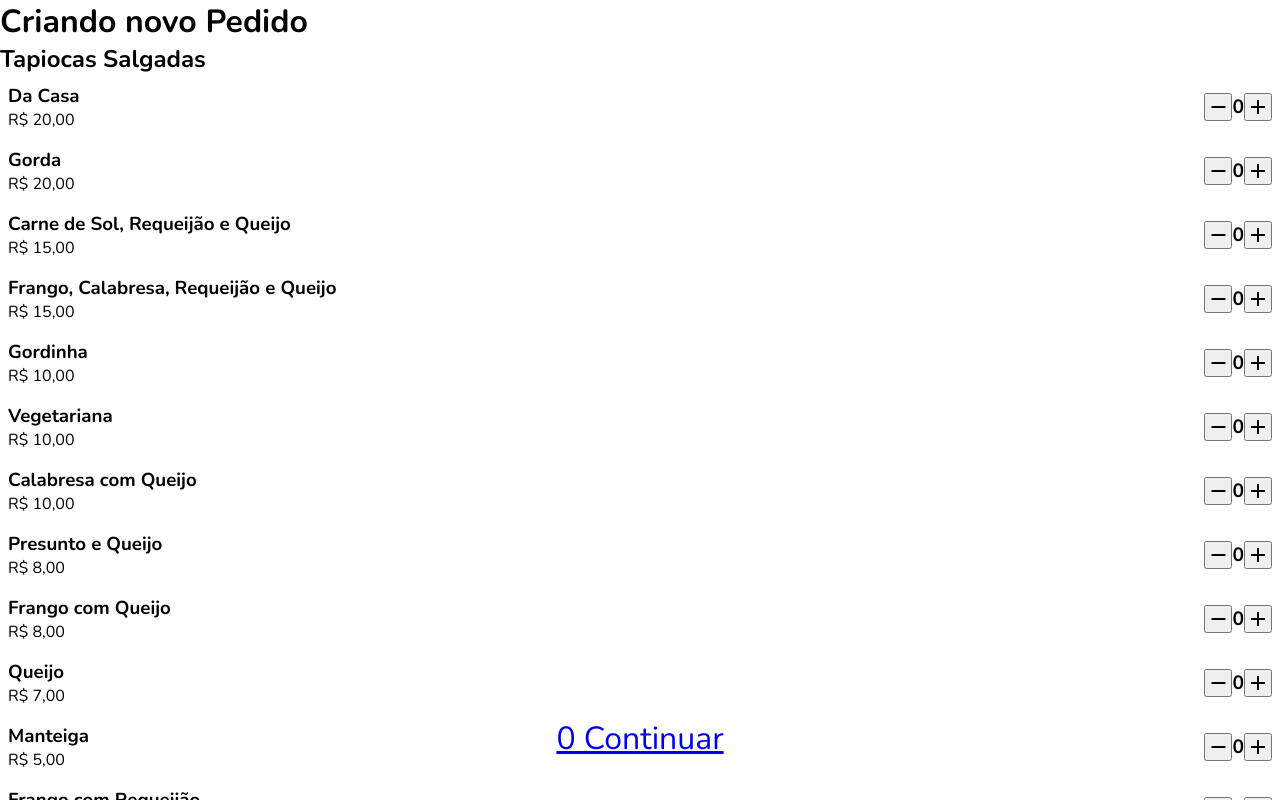
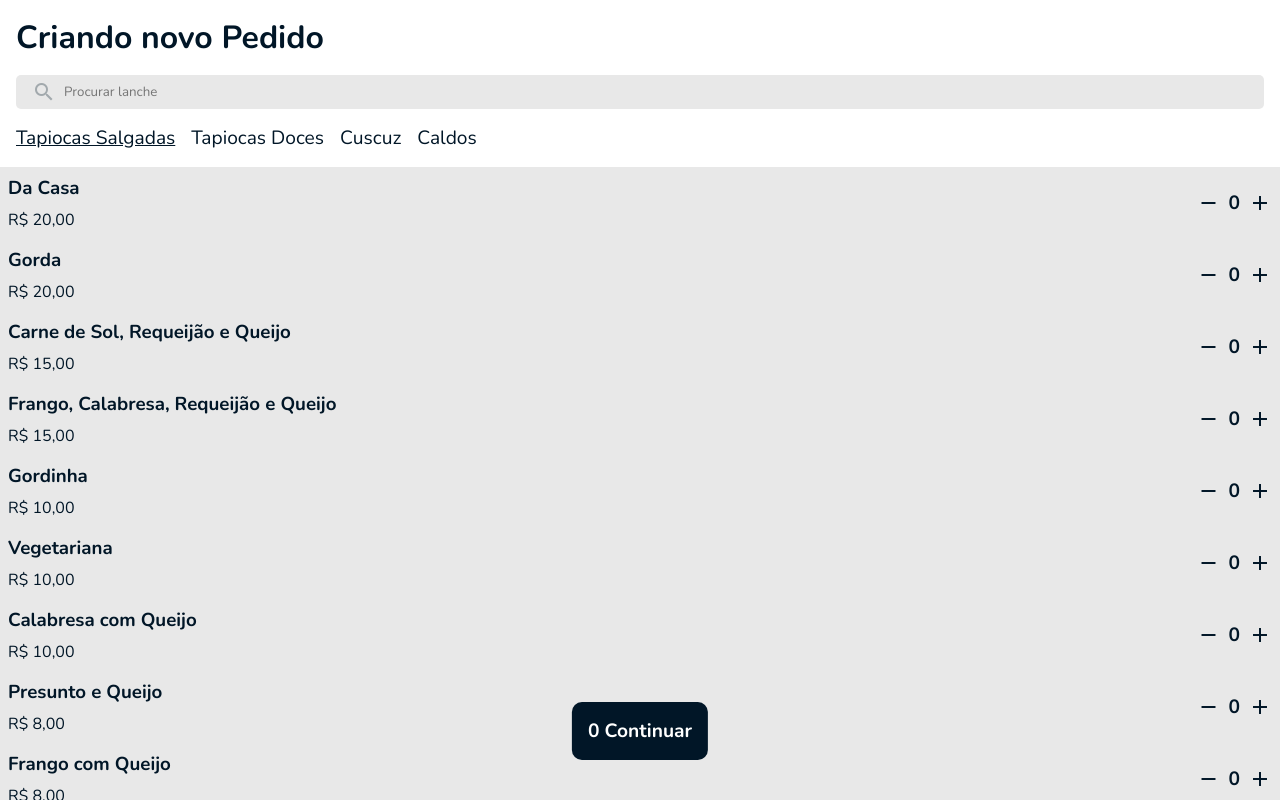
Before and after one commit to joselucassr/tickets-tapioca, a SvelteKit app: page / in a window 1280 px wide. Shown: the top 800 px of the page. Built offline with nearby package versions, Linux system fonts and the light colour scheme.

Commit message:
main page styling

```diff
--- a/src/app.css
+++ b/src/app.css
@@ -1,9 +1,21 @@
 @import url('https://fonts.googleapis.com/css2?family=Nunito:ital,wght@0,200..1000;1,200..1000&display=swap');
 @import 'material-icons/iconfont/material-icons.css';
+
+:root {
+	--primary: #011627;
+	--background: #e8e8e8;
+	--input-bg: #b2b9bd;
+	--input-text: #a2a9ad;
+}
 
 * {
 	margin: 0;
 	padding: 0;
 	box-sizing: border-box;
 	font-family: 'Nunito', sans-serif;
+	color: var(--primary);
 }
+
+body {
+	background-color: var(--background);
+}
--- a/src/lib/components/ItemCard.svelte
+++ b/src/lib/components/ItemCard.svelte
@@ -35,6 +35,14 @@
 	.item {
 		display: flex;
 		justify-content: space-between;
+		width: 100%;
+	}
+
+	.details {
+		width: 70%;
+		display: flex;
+		flex-direction: column;
+		gap: 0.5rem;
 	}
 
 	.quantity {
@@ -42,5 +50,11 @@
 		align-items: center;
 		font-size: 1.2rem;
 		font-weight: bold;
+		gap: 0.5rem;
+	}
+
+	button {
+		border: none;
+		background-color: inherit;
 	}
 </style>
--- a/src/routes/+page.svelte
+++ b/src/routes/+page.svelte
@@ -4,6 +4,11 @@
 	import { createCart } from '$lib/cart.svelte';
 
 	let xCart = createCart();
+	let selectedMenu = $state('Tapiocas Salgadas');
+
+	$effect(() => {
+		console.log(selectedMenu);
+	});
 
 	$effect(() => {
 		const savedCart = localStorage.getItem('cart');
@@ -17,35 +22,63 @@
 	function checkCartAmount(name: string): number {
 		return xCart.cart.filter((item) => item.name === name).length;
 	}
+
+	function changeMenu(e: Event) {
+		selectedMenu = (e.target as HTMLElement).innerHTML;
+	}
+
+	function checkSelected(menuName: string) {
+		return selectedMenu === menuName;
+	}
 </script>
 
+<header>
 	<h1>Criando novo Pedido</h1>
+	<div class="search-box">
+		<span class="material-icons">search</span>
+		<input type="text" placeholder="Procurar lanche" />
+	</div>
+	<div class="menu-options">
+		<button class:selected-menu={checkSelected('Tapiocas Salgadas')} on:click={changeMenu}
+			>Tapiocas Salgadas</button
+		>
+		<button class:selected-menu={checkSelected('Tapiocas Doces')} on:click={changeMenu}
+			>Tapiocas Doces</button
+		>
+		<button class:selected-menu={checkSelected('Cuscuz')} on:click={changeMenu}>Cuscuz</button>
+		<button class:selected-menu={checkSelected('Caldos')} on:click={changeMenu}>Caldos</button>
+	</div>
+</header>
 
 <main>
-	<h2>Tapiocas Salgadas</h2>
+	{#if selectedMenu === 'Tapiocas Salgadas'}
 		<section class="item-section">
 			{#each menu.tapiocasSalgadas as item}
 				<ItemCard {item} category="Tapioca" amount={checkCartAmount(`Tapioca ${item.name}`)} />
 			{/each}
 		</section>
-	<h2>Tapiocas Doces</h2>
+	{/if}
+	{#if selectedMenu === 'Tapiocas Doces'}
 		<section class="item-section">
 			{#each menu.tapiocasDoces as item}
 				<ItemCard {item} category="Tapioca" amount={checkCartAmount(`Tapioca ${item.name}`)} />
 			{/each}
 		</section>
-	<h2>Cuscuz</h2>
+	{/if}
+	{#if selectedMenu === 'Cuscuz'}
 		<section class="item-section">
 			{#each menu.cuscuz as item}
 				<ItemCard {item} category="Cuscuz" amount={checkCartAmount(`Cuscuz ${item.name}`)} />
 			{/each}
 		</section>
-	<h2>Caldos</h2>
+	{/if}
+	{#if selectedMenu === 'Caldos'}
 		<section class="item-section">
 			{#each menu.caldos as item}
 				<ItemCard {item} category="Caldo" amount={checkCartAmount(`Caldo ${item.name}`)} />
 			{/each}
 		</section>
+	{/if}
 </main>
 
 <a href="/checkout" class="floating-btn"> {xCart.cart.length} Continuar </a>
@@ -68,5 +101,58 @@
 		left: 50%;
 		translate: -50% 0%;
 		font-size: 2rem;
+		background-color: var(--primary);
+		color: #fff;
+		text-decoration: none;
+		padding: 1rem;
+		font-size: 1.2rem;
+		border-radius: 10px;
+		font-weight: bold;
+	}
+
+	header {
+		padding: 1rem;
+		background-color: #fff;
+		display: flex;
+		flex-direction: column;
+		gap: 1rem;
+	}
+
+	.search-box {
+		display: flex;
+		align-items: center;
+		background-color: var(--background);
+		color: var(--input-text);
+		padding: 0 1rem;
+		border-radius: 5px;
+	}
+
+	.search-box > span {
+		color: inherit;
+	}
+
+	.search-box > input {
+		background-color: var(--background);
+		border: none;
+		padding: 0.5rem;
+		width: 100%;
+	}
+
+	.menu-options {
+		display: flex;
+		overflow-x: scroll;
+		text-wrap: nowrap;
+		scrollbar-width: none;
+		gap: 1rem;
+	}
+
+	.menu-options > button {
+		background-color: inherit;
+		border: none;
+		font-size: 1.2rem;
+	}
+
+	.selected-menu {
+		text-decoration: underline;
 	}
 </style>
```
Lines whose indentation alone changed are shown as unchanged.
